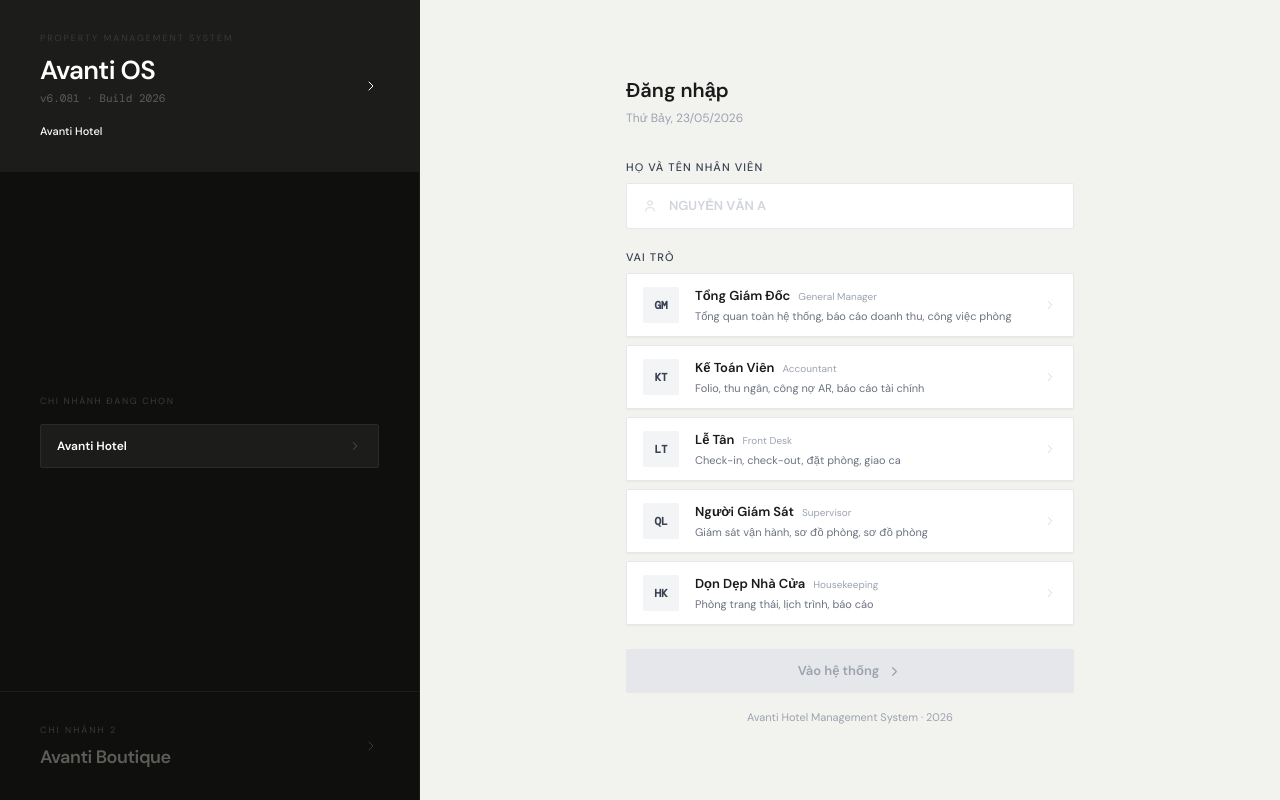
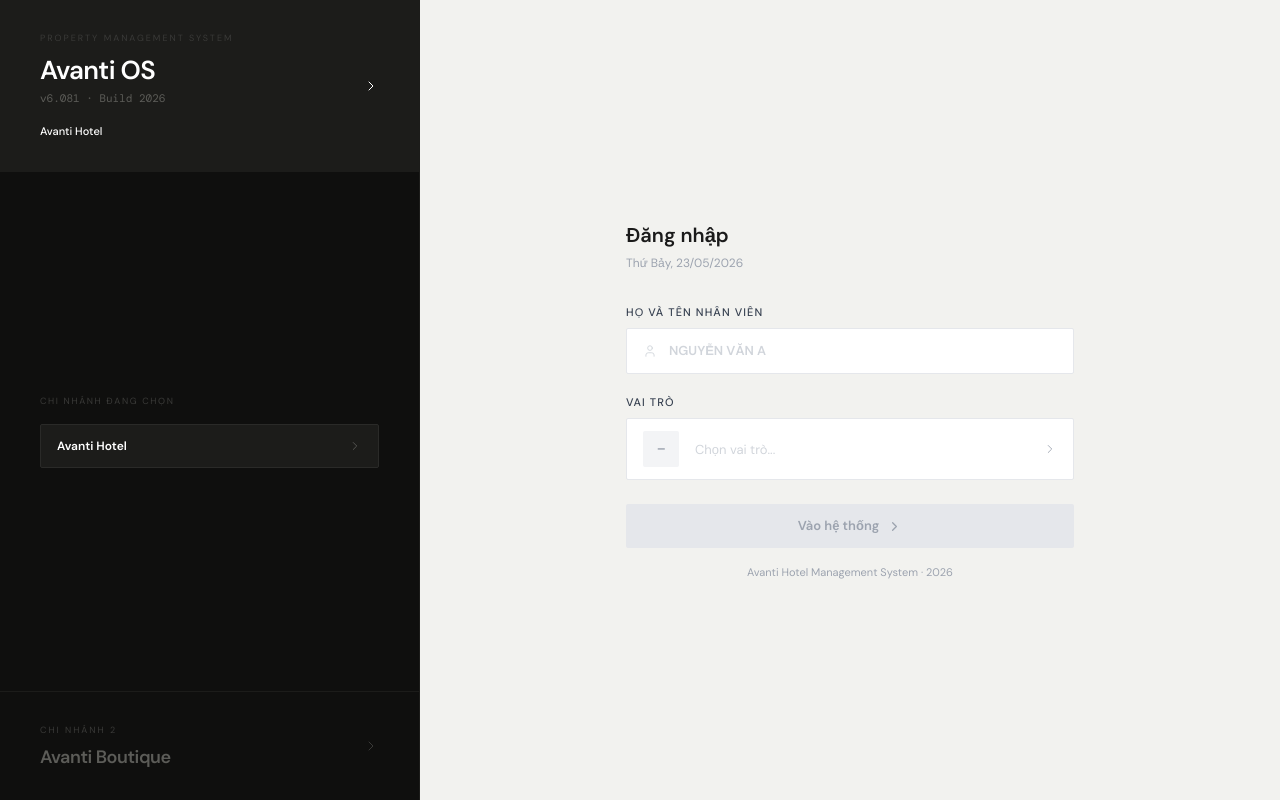
Before and after one commit to giahuydoo0207-tech/avanti-os, a Next.js app: page / in a window 1280 px wide. Built offline with nearby package versions, Linux system fonts and the light colour scheme.

Commit message:
Role selector dropdown bar

```diff
--- a/app/page.tsx
+++ b/app/page.tsx
@@ -69,6 +69,7 @@
   const [error, setError] = useState("");
   const [selectedBranch, setSelectedBranch] = useState("avanti");
   const [showBranchList, setShowBranchList] = useState(false);
+  const [showRoleList, setShowRoleList] = useState(false);
 
   const handleLogin = () => {
     if (!name.trim()) { setError("Vui lòng nhập họ và tên"); return; }
@@ -211,73 +212,72 @@
             </div>
           </div>
 
-          {/* Role selector */}
+          {/* Role selector — dropdown bar */}
           <div className="mb-6">
             <label className="block text-[11px] font-medium text-[#374151] uppercase tracking-[0.1em] mb-2">
               Vai trò
             </label>
-            <div className="space-y-2">
+            <button
+              onClick={() => setShowRoleList(s => !s)}
+              className="w-full flex items-center gap-4 px-4 py-3 rounded-[2px] border text-left transition-all bg-white"
+              style={{ borderColor: selectedRole ? "#0f0f0e" : "#e5e7eb" }}
+            >
+              {selectedRole ? (() => {
+                const r = ROLES.find(x => x.id === selectedRole)!;
+                return (
+                  <>
+                    <div className="w-9 h-9 rounded-[2px] flex items-center justify-center shrink-0 bg-[#0f0f0e]">
+                      <span className="mono text-[11px] font-semibold text-white">{r.code}</span>
+                    </div>
+                    <div className="flex-1 min-w-0">
+                      <div className="flex items-center gap-2">
+                        <span className="text-[13px] font-semibold text-[#1a1a1a]">{r.label}</span>
+                        <span className="text-[10px] text-[#9ca3af]">{r.labelEn}</span>
+                      </div>
+                      <div className="text-[11px] text-[#6b7280] truncate">{r.desc}</div>
+                    </div>
+                  </>
+                );
+              })() : (
+                <>
+                  <div className="w-9 h-9 rounded-[2px] flex items-center justify-center shrink-0 bg-[#f3f4f6]">
+                    <span className="mono text-[11px] font-semibold text-[#9ca3af]">—</span>
+                  </div>
+                  <span className="flex-1 text-[13px] text-[#d1d5db]">Chọn vai trò...</span>
+                </>
+              )}
+              <ChevronRight
+                size={14} strokeWidth={1.5}
+                style={{ color: "#9ca3af", flexShrink: 0, transform: showRoleList ? "rotate(90deg)" : "rotate(0deg)", transition: "transform 0.15s" }}
+              />
+            </button>
+            {showRoleList && (
+              <div className="mt-1 rounded-[2px] overflow-hidden" style={{ border: "1px solid #e5e7eb", boxShadow: "0 4px 12px rgba(0,0,0,0.08)" }}>
                 {ROLES.map(r => {
-                const Icon = r.icon;
                   const isSelected = selectedRole === r.id;
                   return (
                     <button
                       key={r.id}
-                    onClick={() => { setSelectedRole(r.id); setError(""); }}
-                    className="w-full flex items-center gap-4 px-4 py-3 rounded-[2px] border text-left transition-all"
-                    style={{
-                      background: isSelected ? "#0f0f0e" : "#ffffff",
-                      borderColor: isSelected ? "#0f0f0e" : "#e5e7eb",
-                      boxShadow: isSelected ? "none" : "0 1px 2px rgba(0,0,0,0.04)",
-                    }}
+                      onClick={() => { setSelectedRole(r.id); setError(""); setShowRoleList(false); }}
+                      className="w-full flex items-center gap-4 px-4 py-3 text-left transition-colors"
+                      style={{ background: isSelected ? "#0f0f0e" : "#ffffff", borderBottom: "1px solid #f3f4f6" }}
                     >
-                    {/* Code badge */}
-                    <div
-                      className="w-9 h-9 rounded-[2px] flex items-center justify-center shrink-0"
-                      style={{
-                        background: isSelected ? "#252523" : "#f3f4f6",
-                      }}
-                    >
-                      <span
-                        className="mono text-[11px] font-semibold"
-                        style={{ color: isSelected ? "#ffffff" : "#374151" }}
-                      >
-                        {r.code}
-                      </span>
+                      <div className="w-9 h-9 rounded-[2px] flex items-center justify-center shrink-0" style={{ background: isSelected ? "#252523" : "#f3f4f6" }}>
+                        <span className="mono text-[11px] font-semibold" style={{ color: isSelected ? "#fff" : "#374151" }}>{r.code}</span>
                       </div>
-                    {/* Label */}
                       <div className="flex-1 min-w-0">
                         <div className="flex items-center gap-2">
-                        <span
-                          className="text-[13px] font-semibold"
-                          style={{ color: isSelected ? "#ffffff" : "#1a1a1a" }}
-                        >
-                          {r.label}
-                        </span>
-                        <span
-                          className="text-[10px]"
-                          style={{ color: isSelected ? "#7a7a75" : "#9ca3af" }}
-                        >
-                          {r.labelEn}
-                        </span>
+                          <span className="text-[13px] font-semibold" style={{ color: isSelected ? "#fff" : "#1a1a1a" }}>{r.label}</span>
+                          <span className="text-[10px]" style={{ color: isSelected ? "#7a7a75" : "#9ca3af" }}>{r.labelEn}</span>
                         </div>
-                      <div
-                        className="text-[11px] mt-0.5 truncate"
-                        style={{ color: isSelected ? "#9ca3af" : "#6b7280" }}
-                      >
-                        {r.desc}
+                        <div className="text-[11px] truncate" style={{ color: isSelected ? "#9ca3af" : "#6b7280" }}>{r.desc}</div>
                       </div>
-                    </div>
-                    {/* Arrow */}
-                    <ChevronRight
-                      size={14}
-                      strokeWidth={1.5}
-                      style={{ color: isSelected ? "#5c5c58" : "#d1d5db", flexShrink: 0 }}
-                    />
+                      {isSelected && <span className="w-1.5 h-1.5 rounded-full bg-white shrink-0"/>}
                     </button>
                   );
                 })}
               </div>
+            )}
           </div>
 
 
```
Lines whose indentation alone changed are shown as unchanged.
